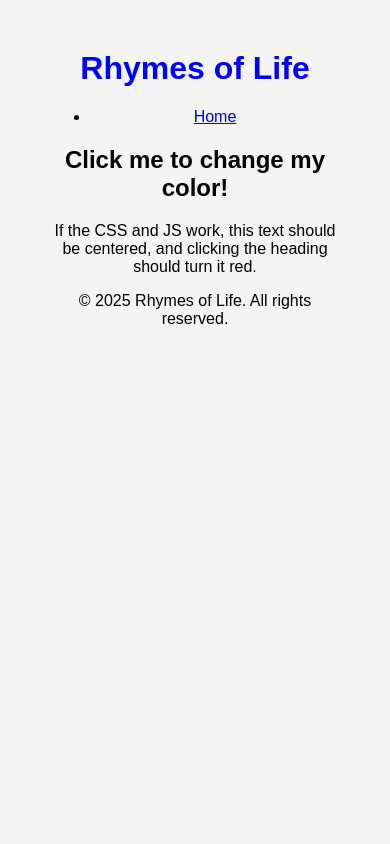
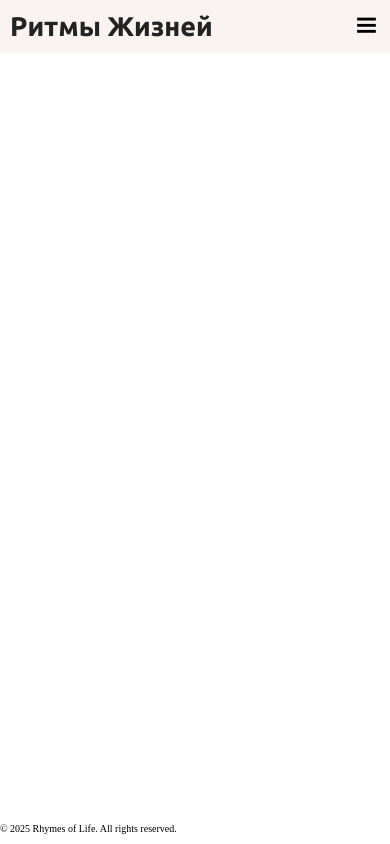
Before and after one commit to devBibin/RhymesOfLife, a Django app: page / in a window 390 px wide. Run offline with Django 5.2, Linux system fonts and the light colour scheme; parts of the project's set-up code (start-up, migrations or seed data) failed here and were passed over.

Commit message:
created normalize, started on base header mobile-first

```diff
--- a/RhymesOfLife/static/css/styles.css
+++ b/RhymesOfLife/static/css/styles.css
@@ -1,11 +1,92 @@
-body {
-    font-family: Arial, sans-serif;
-    background-color: #f4f4f4;
-    text-align: center;
-    margin: 50px;
+/* default styles for all pages */
+body,html {
+    margin: 0;
+    font-size: 10px;
+    height: 100%
 }
 
-h1 {
-    color: blue;
-    cursor: pointer;
+body {
+    display: flex;
+    flex-direction: column;
 }
+
+.header {
+    flex: 0 0 auto;
+}
+
+.content{
+    flex: 1 0 auto;
+}
+
+.footer {
+    flex-shrink: 0!important;
+}
+
+/* components */
+/* base (header + footer), mobile-first  */
+.header {
+    display: flex;
+    justify-content: space-between;
+    /* change */
+    padding: 1rem;
+    align-items: center;
+    background: #F9F4F1;
+}
+
+.base__logo {
+    color:  #232323;
+    font-family: Ubuntu;
+    font-size: 27px;
+    font-style: normal;
+    font-weight: 700;
+    line-height: 122%; /* 32.94px */
+    text-decoration: none;
+}
+
+.base__logo:active {
+    color:  #232323;
+}
+
+.base__nav {
+
+}
+
+.base__navList {
+    display: none;
+    flex-direction: column;
+}
+
+.base__navListItem {
+    list-style-type: none;
+    display: block;
+}
+
+.base__navListItemLink,
+.base__navAccountLink {
+    display: block;
+    color: var(--, #232323);
+    font-family: Montserrat;
+    font-size: 16px;
+    font-style: normal;
+    font-weight: 700;
+    line-height: 122%; /* 19.52px */
+}
+
+.base__navAccountLink--mobile {
+
+}
+
+.base__navMenuIcon {
+    display: block;
+    width: 2rem;
+    height: 2rem;
+    color: var(--, #232323);
+    font-family: Montserrat;
+    font-size: 20px;
+    font-style: normal;
+    font-weight: 700;
+    line-height: 122%;
+    transform: rotate(90deg);
+}
+
+/* main, mobile-first */
--- a/RhymesOfLife/templates/base.html
+++ b/RhymesOfLife/templates/base.html
@@ -2,35 +2,51 @@
 <!DOCTYPE html>
 <link rel="icon" type="image/x-icon" href="{% static 'images/favicon.ico' %}">
 <html lang="en">
+
 <head>
     <meta charset="UTF-8">
     <meta name="viewport" content="width=device-width, initial-scale=1.0">
     <title>{% block title %}My Django App{% endblock %}</title>
+    <!-- google fonts -->
+    <link rel="preconnect" href="https://fonts.googleapis.com">
+    <link rel="preconnect" href="https://fonts.gstatic.com" crossorigin>
+    <link
+        href="https://fonts.googleapis.com/css2?family=Montserrat:wght@500;700;800&family=Ubuntu:wght@700&display=swap"
+        rel="stylesheet">
+    <!-- end -->
+    <link rel="stylesheet" href="{% static 'css/normalize.css' %}">
     <link rel="stylesheet" href="{% static 'css/styles.css' %}">
 </head>
+
 <body>
-
     <!-- Header -->
-    <header>
-        <h1>Rhymes of Life</h1>
-        <nav>
-            <ul>
-                <li><a href="/">Home</a></li>
+    <header class="header">
+        <a class="base__logo" href="/">Ритмы Жизней</a>
+        <nav class="base__nav">
+            <ul class="base__navList">
+                <li class="base__navListItem">
+                    <a class="base__navListItemLink" href="#">О нас</a>
+                </li>
+                <li class="base__navListItem">
+                    <!-- should be dropdown menu -->
+                    <a class="base__navListItemLink" href="#">К разделам</a>
+                </li>
             </ul>
+            <!-- icon for mobile -->
+            <!-- <a class="base__navAccountLink base__navAccountLink--mobile" href="#">Войти в личный кабинет</a> -->
+            <i class="base__navMenuIcon">|||</i>
         </nav>
     </header>
-
-    <!-- Main Content -->
-    <main>
-        {% block content %}
-        {% endblock %}
+    <!-- Content -->
+    <main class="content">
+        <!-- {% block content %}
+    {% endblock %} -->
     </main>
-
     <!-- Footer -->
-    <footer>
+    <footer class="footer">
         <p>&copy; 2025 Rhymes of Life. All rights reserved.</p>
     </footer>
-
     <script src="{% static 'js/scripts.js' %}"></script>
 </body>
+
 </html>
```
Also changed, not shown: RhymesOfLife/static/css/normalize.css (added), 2 other files.
